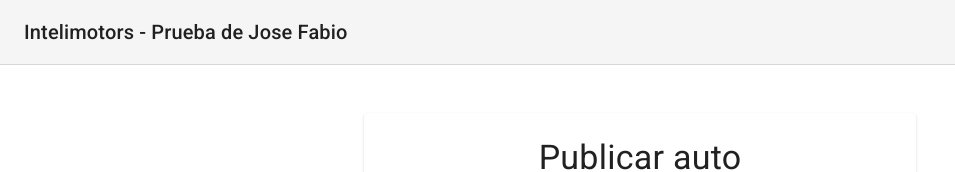
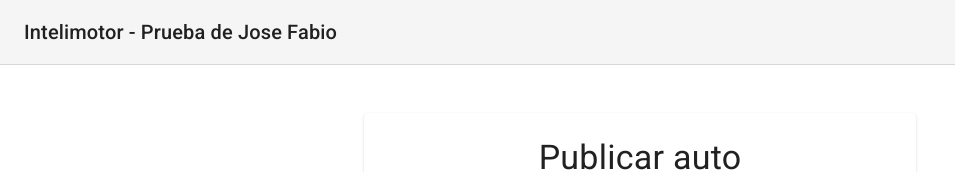
Before and after one commit to J053Fabi0/intelimotor-frontend, a React (Create React App) app: page / in a window 1280 px wide. Shown: the top 172 px of the page, without its empty margins (0-955 px from the left). Built offline with nearby package versions, Linux system fonts and the light colour scheme.

Commit message:
Error de ortografía corregido

```diff
--- a/public/index.html
+++ b/public/index.html
@@ -3,7 +3,7 @@
   <head>
     <meta charset="utf-8" />
     <meta name="theme-color" content="#000000" />
-    <title>Intelimotors prueba - Jose Fabio</title>
+    <title>Intelimotor prueba - Jose Fabio</title>
     <meta name="viewport" content="width=device-width, initial-scale=1" />
 
     <link rel="stylesheet" href="https://fonts.googleapis.com/icon?family=Material+Icons" />
--- a/src/components/Navbar.tsx
+++ b/src/components/Navbar.tsx
@@ -15,7 +15,7 @@ export default function Navbar() {
     >
       <Toolbar>
         <Typography variant="h6" color="inherit" noWrap>
-          Intelimotors - Prueba de Jose Fabio
+          Intelimotor - Prueba de Jose Fabio
         </Typography>
       </Toolbar>
     </AppBar>
```
